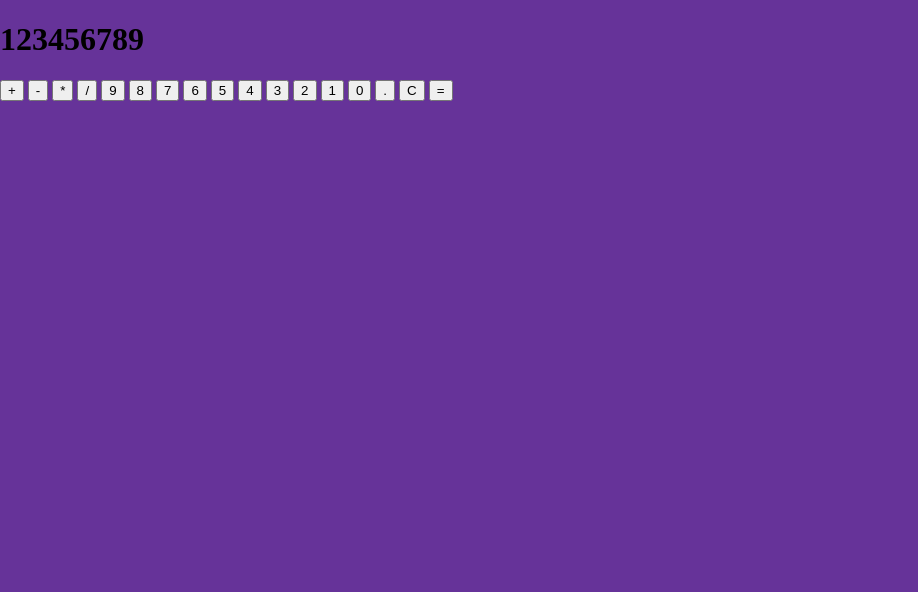
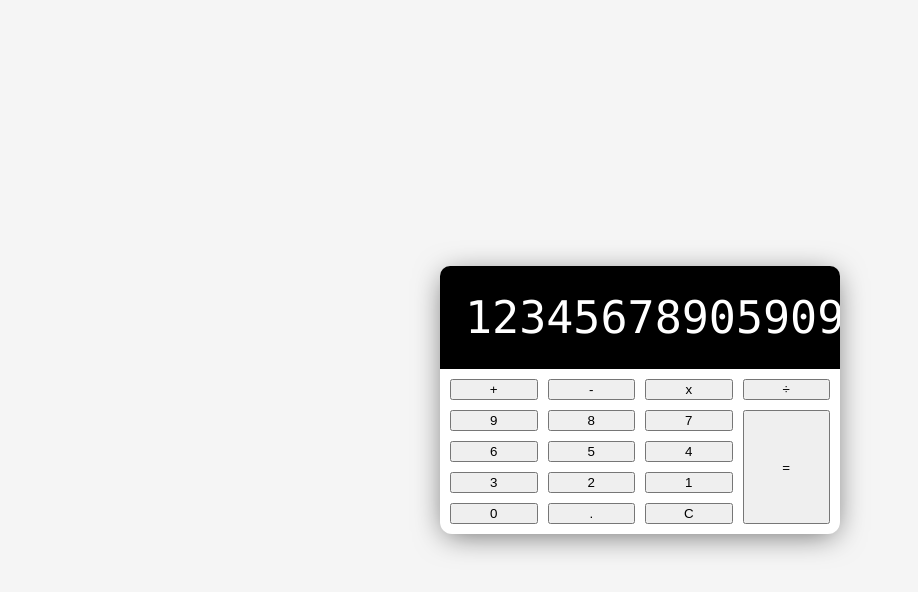
Before and after one commit to b1e1e4/Calculator, a plain HTML site: page index.html in a window 1280 px wide. Shown: the whole page, without its empty margins (0-918 px from the left). Drawn offline with Linux system fonts and the light colour scheme.

Commit message:
Styling1

```diff
--- a/index.html
+++ b/index.html
@@ -13,14 +13,14 @@
     <div class="calculator">
         <!-- Display -->
         <div class="calc-display">
-            <h1>123456789</h1>
+            <h1>12345678905909549948494849849849849</h1>
         </div>
         <!-- Buttons -->
         <div class="calc-buttons">
-            <button value="+">+</button>
-            <button value="-">-</button>
-            <button value="*">*</button>
-            <button value="/">/</button>
+            <button class="operator" value="+">+</button>
+            <button class="operator" value="-">-</button>
+            <button class="operator" value="*">x</button>
+            <button class="operator" value="/">÷</button>
             <button value="9">9</button>
             <button value="8">8</button>
             <button value="7">7</button>
@@ -31,9 +31,9 @@
             <button value="2">2</button>
             <button value="1">1</button>
             <button value="0">0</button>
-            <button value=".">.</button>
-            <button value="C">C</button>
-            <button value="=">=</button>
+            <button class="decimal" value=".">.</button>
+            <button class="clear" id="clear-btn" value="C">C</button>
+            <button class="equal-sign operator" value="=">=</button>
         </div>
     </div>
     <!-- script -->
--- a/style.css
+++ b/style.css
@@ -4,5 +4,65 @@ html{
 body{
     margin: 0;
     min-height: 100vh;
-    background-color: rebeccapurple;
+    display: flex;
+    justify-content: center;
+    align-items: center;
+    /* background: linear-gradient(to right, #141e30, #243b55); */
+    background-color: whitesmoke;
 }
+
+.calculator {
+    background: white;
+    width: 400px;
+    border-radius: 12px;
+    box-shadow: 0 5px 30px -5px rgba(0, 0, 0, 0.6);
+}
+
+.calc-display {
+    background: black;
+    color: white;
+    margin: 0;
+    display: flex;
+    align-items: center;
+    justify-content: flex-end;
+    border-radius: 10px 10px 0 0;
+}
+
+.calc-display h1 {
+    margin: 0;
+    padding: 25px;
+    font-size: 45px;
+    font-family: 'Lucida Console', sans-serif;
+    font-weight: 100;
+    overflow-x: auto;
+}
+
+/* Custom Scrollbar https://www.w3schools.com/howto/howto_css_custom_scrollbar.asp*/
+::-webkit-scrollbar {
+    width: 10px;
+  }
+
+  ::-webkit-scrollbar-track {
+    background: #f1f1f1;
+  }
+
+  ::-webkit-scrollbar-thumb {
+    background: #888;
+  }
+
+  ::-webkit-scrollbar-thumb:hover {
+    background: #555;
+  }
+
+  /* Buttomns */
+  .calc-buttons {
+    display: grid;
+    grid-template-columns: repeat(4, 1fr);
+    grid-gap: 10px;
+    padding: 10px;
+  }
+
+  .equal-sign {
+    grid-column: -2;
+    grid-row: 2 / span 4;
+  }
```
